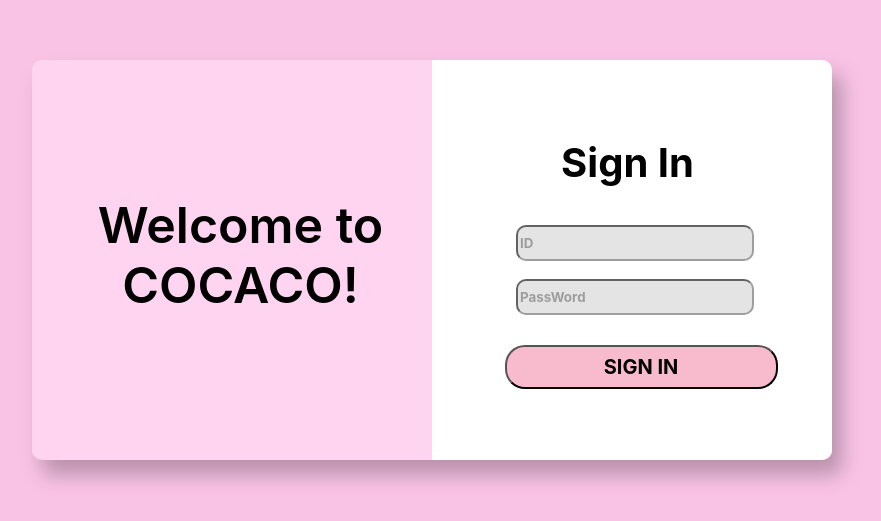
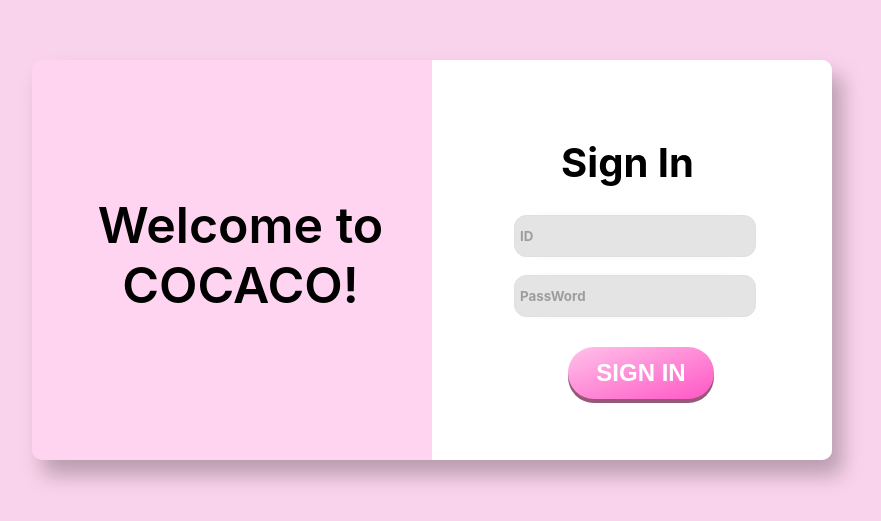
Before and after one commit to pce0303/ccc, a Vue app in the folder Pages/: page /#/login in a window 1280 px wide. Shown: the part 115-636 px from the top of the page, without its empty margins (346-1227 px from the left). Built offline with nearby package versions, Linux system fonts and the light colour scheme.

Commit message:
third login profile update

```diff
--- a/Pages/src/components/login.vue
+++ b/Pages/src/components/login.vue
@@ -9,11 +9,49 @@
             <br><br>
             <input class="PS" type=text name="ps" placeholder="PassWord">
         </div>
-        <button>SIGN IN</button>
+        <button class ="SIGNIN" @click="$router.push('/')">SIGN IN</button>
+        <router-view></router-view>
         <!-- v-on:click="OnClickButton" -->
-        <img src="">
+        <!-- <div v-html="svgContent" class="svg"></div> -->
     </div>
+
 </template>
+
+<!-- <script>
+    export default {
+        data() {
+            return {
+                svgContent: `
+        <svg xmlns="http://www.w3.org/2000/svg" width="1402" height="832" viewBox="0 0 1402 832" fill="none">
+            <g filter="url(#filter0_d_37_46)">
+        <path d="M1638.6 820.377C1633.76 1009.77 1471.2 1159.25 1275.52 1154.24C1079.84 1149.23 325.285 1148.25 110 960.5C-380.896 24.3555 1128.65 842.244 1347.66 -23.991C1543.34 -18.9847 1643.45 630.984 1638.6 820.377Z" fill="url(#paint0_radial_37_46)" shape-rendering="crispEdges"/>
+        </g>
+        <defs>
+        <filter id="filter0_d_37_46" x="0.408569" y="-23.991" width="1638.36" height="1186.35" filterUnits="userSpaceOnUse" color-interpolation-filters="sRGB">
+        <feFlood flood-opacity="0" result="BackgroundImageFix"/>
+        <feColorMatrix in="SourceAlpha" type="matrix" values="0 0 0 0 0 0 0 0 0 0 0 0 0 0 0 0 0 0 127 0" result="hardAlpha"/>
+        <feOffset dx="-8" dy="4"/>
+        <feGaussianBlur stdDeviation="2"/>
+        <feComposite in2="hardAlpha" operator="out"/>
+        <feColorMatrix type="matrix" values="0 0 0 0 0 0 0 0 0 0 0 0 0 0 0 0 0 0 0.25 0"/>
+        <feBlend mode="normal" in2="BackgroundImageFix" result="effect1_dropShadow_37_46"/>
+        <feBlend mode="normal" in="SourceGraphic" in2="effect1_dropShadow_37_46" result="shape"/>
+        </filter>
+        <radialGradient id="paint0_radial_37_46" cx="0" cy="0" r="1" gradientUnits="userSpaceOnUse" gradientTransform="translate(1387 834.5) rotate(-172.26) scale(1340.21 1346.56)">
+        <stop stop-color="white" stop-opacity="0.5"/>
+        <stop offset="0.2" stop-color="#FFAAF1" stop-opacity="0.5"/>
+        <stop offset="0.4" stop-color="#FFA1EA" stop-opacity="0.5"/>
+        <stop offset="0.8" stop-color="#FF73E0" stop-opacity="0.5"/>
+        <stop offset="1" stop-color="#FF91B9" stop-opacity="0.5"/>
+        </radialGradient>
+        </defs>
+        </svg>
+      `
+    };
+  }
+}
+
+</script> -->
 
 <style>
     * {
@@ -84,17 +122,37 @@
         opacity: 0.7;
         font-family: Inter;
         font-weight: 700;
-        width: 230px;
+        max-width: 230px;
         height: 30px;
         position: relative;
-        bottom: 380px;
+        bottom: 390px;
         left: 203px;
         overflow: hidden;
         border-radius: 10px;
+        width: 100%;
+        padding: 5px;
+        border-radius: 12px;
+        border: 1.5px solid lightgrey;
+        outline: none;
+        transition: all 0.3s cubic-bezier(0.19, 1, 0.22, 1);
+        box-shadow: 0px 0px 20px -18px;
     }
 
-    button {
-        width: 273px;
+    input:hover {
+        border: 2px solid lightgrey;
+        box-shadow: 0px 0px 20px -17px;
+    }
+
+    input:active {
+        transform: scale(0.95);
+    }
+
+    input:focus {
+        border: 2px solid grey;
+    }
+
+    .SIGNIN {
+        /* width: 273px;
         height: 44px;
         font-family: Inter;
         font-weight: 700;
@@ -102,17 +160,86 @@
         font-display: center;
         flex-shrink: 0;
         border-radius: 20px;
-        background: rgba(242, 124, 160, 0.52);
+        background: rgba(245, 147, 211, 0.52);*/
         position:relative;
-        bottom: 350px;
+        bottom: 370px;
         right: -209px;
+        display: inline-block;
+        padding: 12px 28px;
+        margin: 10px;
+        font-size: 24px;
+        font-weight: bold;
+        text-transform: uppercase;
+        color: #fff;
+        background-image: linear-gradient(to bottom right, #ffc2ea, #ff56c4);
+        border: none;
+        border-radius: 40px;
+        box-shadow: 0px 4px 0px #965779;
+        transition: all 0.2s ease-in-out;
     }
+
+    .SIGNIN:hover {
+        transform: translateY(-2px);
+        box-shadow: 0px 5px 0px #965779;
+    }
+
+    .SIGNIN:active {
+        transform: translateY(0px);
+        box-shadow: none;
+        background-image: linear-gradient(to bottom right, #ff64e0, #ffc2ea);
+    }
+
+    .SIGNIN:before, .SIGNIN:after {
+        content: "";
+        position: absolute;
+        width:0;
+        height:0;
+    }
+
+    .SIGNIN:before {
+        top: -3px;
+        left: -3px;
+        border-radius: 40px;
+        border-top: 3px solid #fff;
+        border-left: 3px solid #fff;
+    }
+
+    .SIGNIN:after {
+        top: -3px;
+        right: -3px;
+        border-radius: 40px;
+        border-bottom: 3px solid #fff;
+        border-right: 3px solid #fff;
+    }
+/*
+    .svg {
+        /* width: 1629.76px;
+        height: 1180.204px; */
+        /* transform: rotate(1.466deg);
+        flex-shrink: 0;
+        fill: radial-gradient(113.99% 82.68% at 84.59% 72.63%, rgba(255, 255, 255, 0.50) 0%, rgba(255, 170, 241, 0.50) 20.00%, rgba(255, 161, 234, 0.50) 40.00%, rgba(255, 115, 224, 0.50) 80.00%, rgba(255, 145, 185, 0.50) 100%);
+        filter: drop-shadow(-8px 4px 4px rgba(0, 0, 0, 0.25));
+        position: absolute;
+        bottom: 0;
+        /* left: 0;  */
+        /* width: 100%;
+        height: 100%;  */
+        /* pointer-events: none; */
+        /* top: 0;
+        margin:auto;
+    } */
+
+
 </style>
 
 
 
+<!-- <script >
+export default {
+  name: 'MyComponent',
 
-
+};
+</script> -->
 
 <!--
 <script>
--- a/Pages/src/components/profile.vue
+++ b/Pages/src/components/profile.vue
@@ -4,18 +4,41 @@
             <img src="https://pbs.twimg.com/media/EbviXFOU4AUv1sP.jpg" width="270px" height="270px">
         </div>
         <button class="upload">사진 업로드</button>
-        <div class="name">이름</div>
-        <div class="namebackground"></div>
+        <input class="name" type=text name="ps" placeholder="이름">
+        <button class="cancel">취소</button>
+        <button class="storage">저장</button>
+
     </div>
+
 </template>
 
 <style>
+
+    * {
+        background-color: #f9d2eb;
+    }
+
     #profile {
-        width:700px;
+        /* width:700px;
         height: 400px;
         background-clip: padding-box;
         background-color: #FFD4F0;
         margin: 200px;
+        border-radius: 50px;
+        position:relative;
+        top: 35px;
+        left: 230px;
+        right: 50px; */
+        width: 700px;
+        height: 400px;
+        background-clip: padding-box;
+        background-color: #ffc2ea;
+        border-radius: 10px;
+        box-shadow: 5px 10px 10px 0px rgba(0, 0, 0, 0.25);
+        position: absolute;
+        top: 50%;
+        left: 50%;
+        transform: translate(-50%, -50%);
         border-radius: 50px;
     }
 
@@ -29,6 +52,7 @@
         position: relative;
         top: 70px;
         right: -40px;
+        -webkit-text-stroke:2px black;
 
     }
     .upload {
@@ -49,22 +73,97 @@
         right: -85px;
     }
 
+    .upload:hover {
+        background-color: #f6bae1;
+    }
+
     .name {
+        background-color: #ffffff;
+        opacity: 0.7;
+        font-family: Inter;
+        font-weight: 700;
+        max-width: 235px;
+        height: 33px;
+        position: relative;
+        bottom: 45px;
+        right: -120px;
+        overflow: hidden;
+        border-radius: 30px;
+        width: 100%;
+        padding: 5px;
+        border: 1.5px solid lightgrey;
+        outline: none;
+        transition: all 0.3s cubic-bezier(0.19, 1, 0.22, 1);
+        box-shadow: 0px 0px 20px -18px;
+    }
+
+    .name:hover {
+        border: 2px solid lightgrey;
+        box-shadow: 0px 0px 20px -17px;
+    }
+
+    .name:active {
+        transform: scale(0.95);
+    }
+
+    .name:focus {
+        border: 2px solid grey;
+    }
+
+    .cancel {
+        padding: 15px 35px;
+        border-radius: 50px;
+        border: 0;
         background-color: white;
-        width: 300px;
-        height: 40px;
-        border-radius: 30px;
-        flex-shrink: 0;
-        color: #000;
-        opacity: 0.7;;
-        font-family: Inter;
-        font-size: 20px;
-        font-style: normal;
-        font-weight: 700;
-        line-height: normal;
-        position:relative;
-        left: 330px;
-        bottom: 90px;
+        box-shadow: rgb(0 0 0 / 5%) 0 0 8px;
+        letter-spacing: 1.5px;
+        text-transform: uppercase;
+        font-size: 15px;
+        transition: all .5s ease;
+        position: relative;
+        bottom: -55px;
+        right: 10px;
+    }
+
+    .cancel:hover {
+        letter-spacing: 3px;
+        background-color: #ff80d97a;
+        color:rgb(255, 255, 255);
+        box-shadow: rgb(255, 180, 255) 0px 7px 29px 0px;
+    }
+
+    .cancel:active {
+        letter-spacing: 3px;
+        background-color: #fb4dbe78;
+    }
+
+    .storage {
+        padding: 15px 35px;
+        border-radius: 50px;
+        border: 0;
+        background-color: white;
+        box-shadow: rgb(0 0 0 / 5%) 0 0 8px;
+        letter-spacing: 1.5px;
+        text-transform: uppercase;
+        font-size: 15px;
+        font-family: "Inter";
+        font-weight: 500;
+        transition: all .5s ease;
+        position: relative;
+        bottom: -55px;
+        right: 5px;
+    }
+
+    .storage:hover {
+        letter-spacing: 3px;
+        background-color: #ff80d97a;
+        color:rgb(255, 255, 255);
+        box-shadow: rgb(255, 180, 255) 0px 7px 29px 0px;
+    }
+
+    .storage:active {
+        letter-spacing: 3px;
+        background-color: #fb4dbe78;
     }
 
 </style>
```
